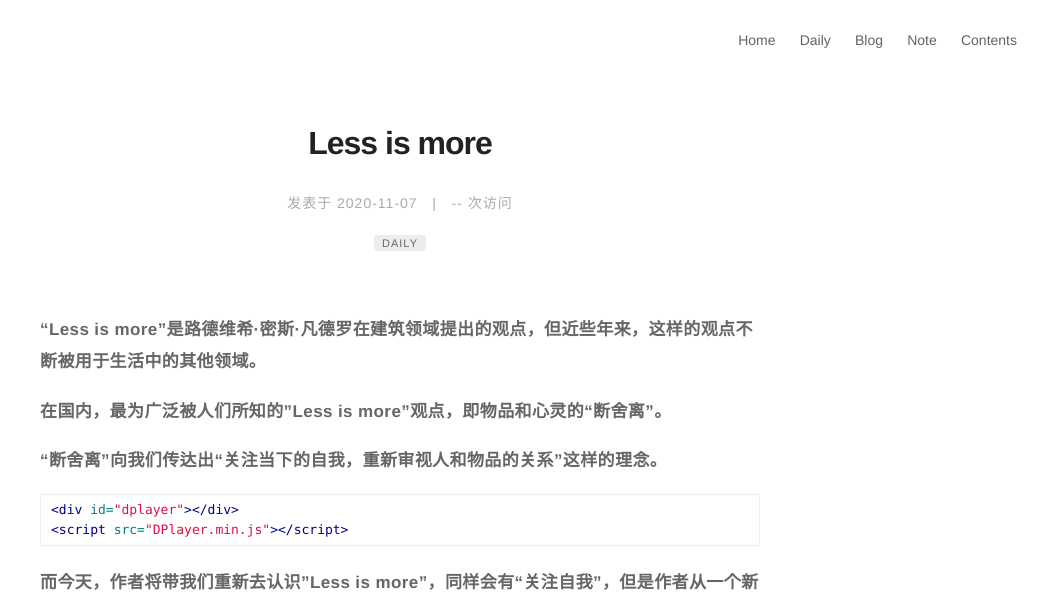
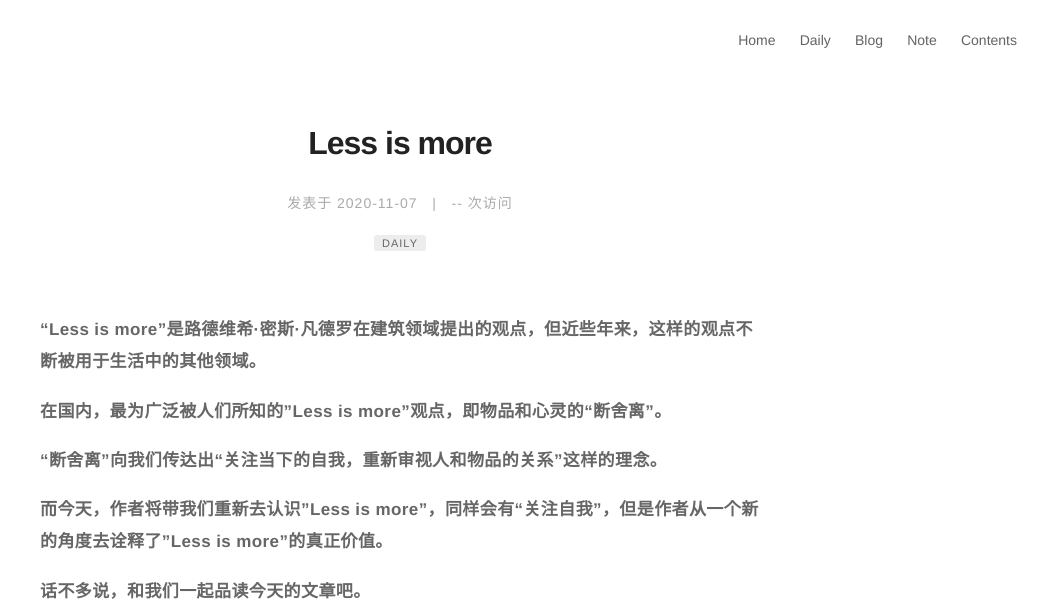
Before and after one commit to ililitk/0303k, a Jekyll site: the page built from _posts/2020-11-08-Less-is-more.md, in a window 1280 px wide and 900 px high, cut to the strip 0-601 px from the top of the window. Shown: the whole strip, without its empty margins (240-1280 px from the left). Built offline with Jekyll 4.4.1, drawn with Linux system fonts in a browser that asks for light colours; comment, search, counter and statistics services are not loaded.

Commit message:
Revert "p"
This reverts commit 5e1db72e69b7ec76654e807a5beedc256408af30.

````diff
--- a/_posts/2020-11-08-Less-is-more.md
+++ b/_posts/2020-11-08-Less-is-more.md
@@ -17,11 +17,6 @@ description:
 **在国内，最为广泛被人们所知的"Less is more"观点，即物品和心灵的“断舍离”。**
 
 **“断舍离”向我们传达出“关注当下的自我，重新审视人和物品的关系”这样的理念。**
-
-```html
-<div id="dplayer"></div>
-<script src="DPlayer.min.js"></script>
-```
 
 **而今天，作者将带我们重新去认识"Less is more"，同样会有“关注自我”，但是作者从一个新的角度去诠释了"Less is more"的真正价值。**
 
````
Also changed, not shown: 1 other file.
